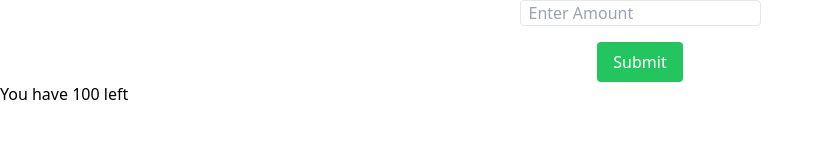
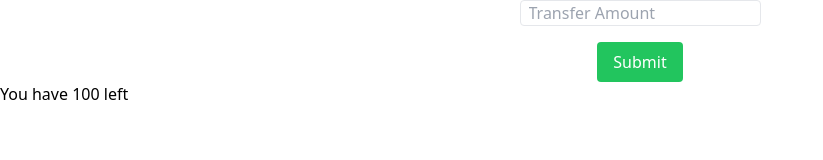
Before and after one commit to Jackg3323/pp-transfer-1, a React (Create React App) app: page / in a window 1280 px wide. Shown: the top 160 px of the page, without its empty margins (0-823 px from the left). Built offline with nearby package versions, Linux system fonts and the light colour scheme.

Commit message:
fix: correct label for Form

```diff
--- a/src/components/Form/Form.jsx
+++ b/src/components/Form/Form.jsx
@@ -7,12 +7,12 @@ export default function Form({ handleSubmit }) {
       onSubmit={handleSubmit}
     >
       <div>
-        <label htmlFor="name" className="sr-only">
-          Name
+        <label htmlFor="amt" className="sr-only">
+          Transfer Amount
         </label>
         <input
           type="number"
-          placeholder="Enter Amount"
+          placeholder="Transfer Amount"
           id="amt"
           className="rounded border pl-2"
         />
```
